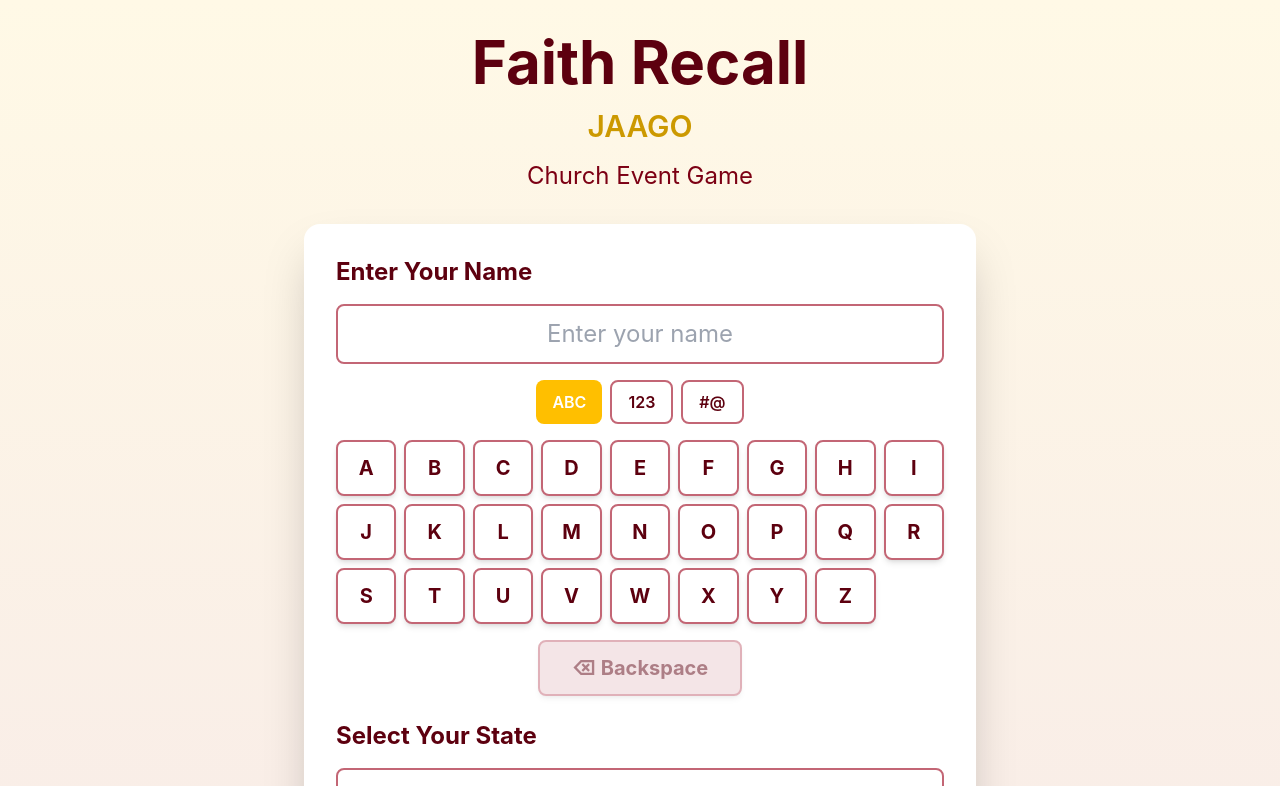
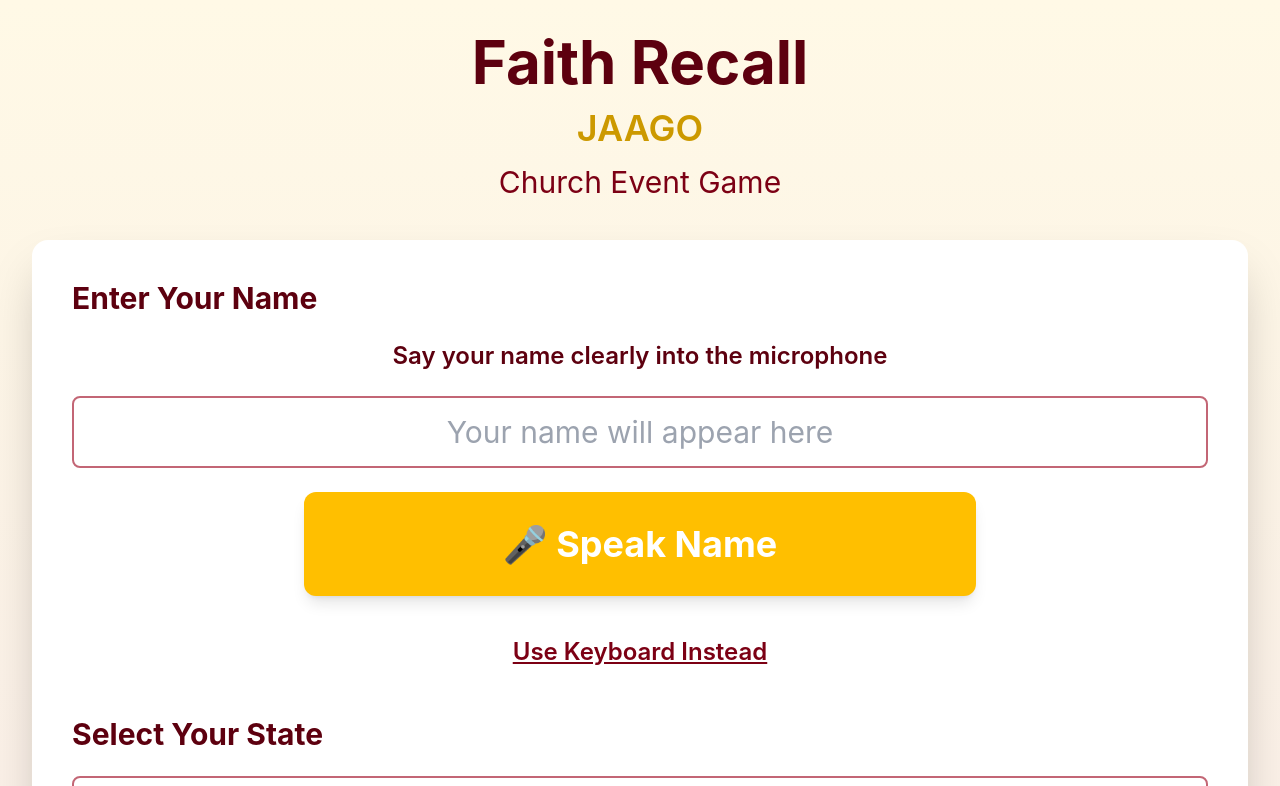
Before and after one commit to dariogeorge21/faith-recall, a Next.js app: page /input in a window 1280 px wide. Shown: the top 786 px of the page. Built offline with nearby package versions, Linux system fonts and the light colour scheme.

Commit message:
fix input page and logic

```diff
--- a/app/input/page.tsx
+++ b/app/input/page.tsx
@@ -3,7 +3,7 @@
 import { useState, useEffect } from 'react'
 import { useRouter } from 'next/navigation'
 import { useGameStore } from '@/store/gameStore'
-import NameInput from '@/components/NameInput'
+import VoiceNameInput from '@/components/VoiceNameInput'
 import StateSelector from '@/components/StateSelector'
 
 export default function InputPage() {
@@ -60,33 +60,33 @@ export default function InputPage() {
   }, [name, region, error, setPlayerName, setPlayerRegion, router])
 
   return (
-    <div className="min-h-screen flex flex-col items-center justify-center p-4 md:p-8">
-      <div className="w-full max-w-2xl">
-        <div className="text-center mb-8">
-          <h1 className="text-4xl md:text-6xl font-bold text-burgundy-700 mb-4">
+    <div className="min-h-screen flex flex-col items-center justify-center p-8">
+      <div className="w-full" style={{ maxWidth: '1400px' }}>
+        <div className="text-center mb-10">
+          <h1 className="text-6xl font-bold text-burgundy-700 mb-4">
             Faith Recall
           </h1>
-          <p className="text-2xl md:text-3xl text-gold-600 font-semibold">
+          <p className="text-4xl text-gold-600 font-semibold">
             JAAGO
           </p>
-          <p className="text-xl md:text-2xl text-burgundy-600 mt-4">
+          <p className="text-3xl text-burgundy-600 mt-4">
             Church Event Game
           </p>
         </div>
 
-        <div className="bg-white rounded-2xl shadow-2xl p-6 md:p-8 mb-6">
-          <div className="mb-6">
-            <label className="block text-xl md:text-2xl font-bold text-burgundy-700 mb-4">
+        <div className="bg-white rounded-2xl shadow-2xl p-10 mb-6">
+          <div className="mb-8">
+            <label className="block text-3xl font-bold text-burgundy-700 mb-6">
               Enter Your Name
             </label>
-            <NameInput
+            <VoiceNameInput
               value={name}
               onChange={handleNameChange}
             />
           </div>
 
-          <div className="mb-6">
-            <label className="block text-xl md:text-2xl font-bold text-burgundy-700 mb-4">
+          <div className="mb-8">
+            <label className="block text-3xl font-bold text-burgundy-700 mb-6">
               Select Your State
             </label>
             <StateSelector
@@ -96,13 +96,13 @@ export default function InputPage() {
           </div>
 
           {error && (
-            <div className="mb-4 p-4 bg-red-100 border-2 border-red-400 rounded-lg text-red-700 text-lg font-semibold text-center">
+            <div className="mb-6 p-6 bg-red-100 border-2 border-red-400 rounded-lg text-red-700 text-2xl font-semibold text-center">
               {error}
             </div>
           )}
 
           {name.trim() && region && !error && (
-            <div className="text-center text-lg text-green-600 font-semibold animate-pulse">
+            <div className="text-center text-2xl text-green-600 font-semibold animate-pulse">
               ✓ Ready to continue...
             </div>
           )}
--- a/components/NameInput.tsx
+++ b/components/NameInput.tsx
@@ -30,24 +30,24 @@ export default function NameInput({ value, onChange, disabled = false }: NameInp
 
   return (
     <div className="w-full">
-      <div className="mb-4">
+      <div className="mb-6">
         <input
           type="text"
           value={value}
           readOnly
-          className="w-full px-4 py-3 text-xl md:text-2xl text-center bg-white border-2 border-burgundy-300 rounded-lg focus:outline-none focus:border-gold-500"
+          className="w-full px-6 py-4 text-3xl text-center bg-white border-2 border-burgundy-300 rounded-lg focus:outline-none focus:border-gold-500"
           placeholder="Enter your name"
         />
       </div>
 
-      <div className="mb-4 flex gap-2 justify-center">
+      <div className="mb-6 flex gap-4 justify-center">
         <button
           onClick={() => {
             setShowNumbers(false)
             setShowSpecial(false)
           }}
           disabled={disabled}
-          className={`px-4 py-2 rounded-lg font-semibold transition-all ${
+          className={`px-6 py-3 text-2xl rounded-lg font-semibold transition-all ${
             !showNumbers && !showSpecial
               ? 'bg-gold-500 text-white'
               : 'bg-white text-burgundy-700 border-2 border-burgundy-300'
@@ -61,7 +61,7 @@ export default function NameInput({ value, onChange, disabled = false }: NameInp
             setShowSpecial(false)
           }}
           disabled={disabled}
-          className={`px-4 py-2 rounded-lg font-semibold transition-all ${
+          className={`px-6 py-3 text-2xl rounded-lg font-semibold transition-all ${
             showNumbers
               ? 'bg-gold-500 text-white'
               : 'bg-white text-burgundy-700 border-2 border-burgundy-300'
@@ -75,7 +75,7 @@ export default function NameInput({ value, onChange, disabled = false }: NameInp
             setShowSpecial(true)
           }}
           disabled={disabled}
-          className={`px-4 py-2 rounded-lg font-semibold transition-all ${
+          className={`px-6 py-3 text-2xl rounded-lg font-semibold transition-all ${
             showSpecial
               ? 'bg-gold-500 text-white'
               : 'bg-white text-burgundy-700 border-2 border-burgundy-300'
@@ -85,13 +85,13 @@ export default function NameInput({ value, onChange, disabled = false }: NameInp
         </button>
       </div>
 
-      <div className="grid grid-cols-6 md:grid-cols-9 gap-2 mb-4">
+      <div className="grid grid-cols-9 gap-3 mb-6">
         {currentChars.map((char) => (
           <button
             key={char}
             onClick={() => handleCharClick(char)}
             disabled={disabled}
-            className="h-12 md:h-14 text-lg md:text-xl font-bold bg-white text-burgundy-700 border-2 border-burgundy-300 rounded-lg shadow-md hover:bg-gold-50 hover:border-gold-400 active:scale-95 transition-all disabled:opacity-50 disabled:cursor-not-allowed touch-manipulation"
+            className="h-16 text-2xl font-bold bg-white text-burgundy-700 border-2 border-burgundy-300 rounded-lg shadow-md hover:bg-gold-50 hover:border-gold-400 active:scale-95 transition-all disabled:opacity-50 disabled:cursor-not-allowed touch-manipulation"
           >
             {char}
           </button>
@@ -102,7 +102,7 @@ export default function NameInput({ value, onChange, disabled = false }: NameInp
         <button
           onClick={handleBackspace}
           disabled={disabled || value.length === 0}
-          className="h-12 md:h-14 px-8 text-lg md:text-xl font-bold bg-burgundy-100 text-burgundy-700 border-2 border-burgundy-300 rounded-lg shadow-md hover:bg-burgundy-200 active:scale-95 transition-all disabled:opacity-50 disabled:cursor-not-allowed touch-manipulation"
+          className="h-16 px-12 text-2xl font-bold bg-burgundy-100 text-burgundy-700 border-2 border-burgundy-300 rounded-lg shadow-md hover:bg-burgundy-200 active:scale-95 transition-all disabled:opacity-50 disabled:cursor-not-allowed touch-manipulation"
         >
           ⌫ Backspace
         </button>
--- /dev/null
+++ b/components/VoiceNameInput.tsx
@@ -0,0 +1,237 @@
+'use client'
+
+import { useState, useEffect, useRef } from 'react'
+import NameInput from './NameInput'
+
+interface VoiceNameInputProps {
+  value: string
+  onChange: (value: string) => void
+  disabled?: boolean
+}
+
+export default function VoiceNameInput({ value, onChange, disabled = false }: VoiceNameInputProps) {
+  const [isListening, setIsListening] = useState(false)
+  const [failedAttempts, setFailedAttempts] = useState(0)
+  const [showKeyboard, setShowKeyboard] = useState(false)
+  const [statusMessage, setStatusMessage] = useState('')
+  const [isSupported, setIsSupported] = useState(false)
+  const recognitionRef = useRef<SpeechRecognition | null>(null)
+
+  useEffect(() => {
+    // Check if Web Speech API is supported
+    const SpeechRecognition =
+      (window as any).SpeechRecognition ||
+      (window as any).webkitSpeechRecognition
+
+    if (SpeechRecognition) {
+      setIsSupported(true)
+      const recognition = new SpeechRecognition()
+      recognition.continuous = false
+      recognition.interimResults = true
+      recognition.lang = 'en-US'
+
+      recognition.onstart = () => {
+        setIsListening(true)
+        setStatusMessage('Listening... Say your name clearly')
+      }
+
+      recognition.onresult = (event: SpeechRecognitionEvent) => {
+        const transcript = Array.from(event.results)
+          .map((result) => result[0].transcript)
+          .join('')
+          .trim()
+
+        if (transcript) {
+          onChange(transcript)
+          setStatusMessage('Name captured!')
+          setFailedAttempts(0) // Reset on success
+
+          // Stop listening after successful capture
+          setTimeout(() => {
+            recognition.stop()
+          }, 500)
+        }
+      }
+
+      recognition.onerror = (event: SpeechRecognitionErrorEvent) => {
+        console.error('Speech recognition error:', event.error)
+
+        let errorMessage = ''
+        if (event.error === 'no-speech') {
+          errorMessage = 'No speech detected. Please try again.'
+        } else if (event.error === 'audio-capture') {
+          errorMessage = 'Microphone not found. Please use keyboard.'
+        } else if (event.error === 'not-allowed') {
+          errorMessage = 'Microphone permission denied. Please use keyboard.'
+          setShowKeyboard(true) // Auto-switch to keyboard
+        } else {
+          errorMessage = 'Voice input failed. Please try again.'
+        }
+
+        setStatusMessage(errorMessage)
+        setIsListening(false)
+
+        // Increment failed attempts
+        setFailedAttempts((prev) => {
+          const newAttempts = prev + 1
+          if (newAttempts >= 2) {
+            setShowKeyboard(true)
+            setStatusMessage('Switching to keyboard input...')
+          }
+          return newAttempts
+        })
+      }
+
+      recognition.onend = () => {
+        setIsListening(false)
+      }
+
+      recognitionRef.current = recognition
+    } else {
+      setIsSupported(false)
+      setShowKeyboard(true)
+      setStatusMessage('Voice input not supported. Using keyboard.')
+    }
+
+    return () => {
+      if (recognitionRef.current) {
+        recognitionRef.current.stop()
+      }
+    }
+  }, [onChange])
+
+  const handleStartListening = () => {
+    if (disabled || !isSupported || showKeyboard) return
+
+    if (recognitionRef.current) {
+      try {
+        recognitionRef.current.start()
+      } catch (error) {
+        console.error('Error starting recognition:', error)
+        setFailedAttempts((prev) => {
+          const newAttempts = prev + 1
+          if (newAttempts >= 2) {
+            setShowKeyboard(true)
+            setStatusMessage('Switching to keyboard input...')
+          }
+          return newAttempts
+        })
+      }
+    }
+  }
+
+  const handleStopListening = () => {
+    if (recognitionRef.current && isListening) {
+      recognitionRef.current.stop()
+    }
+  }
+
+  const handleSwitchToKeyboard = () => {
+    handleStopListening()
+    setShowKeyboard(true)
+    setStatusMessage('Using keyboard input')
+  }
+
+  // Auto-fallback after 2 failed attempts
+  useEffect(() => {
+    if (failedAttempts >= 2 && !showKeyboard) {
+      setShowKeyboard(true)
+      setStatusMessage('Switching to keyboard input...')
+    }
+  }, [failedAttempts, showKeyboard])
+
+  // If voice is not supported or keyboard is shown, use keyboard component
+  if (!isSupported || showKeyboard || failedAttempts >= 2) {
+    return (
+      <div className="w-full">
+        {statusMessage && (
+          <div className="mb-6 p-4 bg-blue-100 border-2 border-blue-400 rounded-lg text-blue-700 text-2xl font-semibold text-center">
+            {statusMessage}
+          </div>
+        )}
+        <NameInput value={value} onChange={onChange} disabled={disabled} />
+      </div>
+    )
+  }
+
+  return (
+    <div className="w-full">
+      {/* Instructions */}
+      <div className="mb-6 text-center">
+        <p className="text-2xl text-burgundy-700 font-semibold mb-2">
+          Say your name clearly into the microphone
+        </p>
+      </div>
+
+      {/* Name Display */}
+      <div className="mb-6">
+        <input
+          type="text"
+          value={value}
+          readOnly
+          className={`w-full px-6 py-4 text-3xl text-center bg-white border-2 rounded-lg focus:outline-none transition-all ${
+            isListening
+              ? 'border-gold-500 shadow-lg shadow-gold-200 animate-pulse'
+              : 'border-burgundy-300'
+          }`}
+          placeholder={isListening ? 'Listening...' : 'Your name will appear here'}
+        />
+      </div>
+
+      {/* Status Message */}
+      {statusMessage && (
+        <div
+          className={`mb-6 p-4 rounded-lg text-2xl font-semibold text-center ${
+            statusMessage.includes('captured') || statusMessage.includes('Listening')
+              ? 'bg-green-100 border-2 border-green-400 text-green-700'
+              : statusMessage.includes('failed') || statusMessage.includes('No speech')
+              ? 'bg-red-100 border-2 border-red-400 text-red-700'
+              : 'bg-blue-100 border-2 border-blue-400 text-blue-700'
+          }`}
+        >
+          {statusMessage}
+        </div>
+      )}
+
+      {/* Voice Input Button */}
+      <div className="flex flex-col gap-6 items-center">
+        <button
+          onClick={isListening ? handleStopListening : handleStartListening}
+          disabled={disabled}
+          className={`w-full max-w-2xl py-8 text-4xl font-bold rounded-xl shadow-lg active:scale-95 transition-all touch-manipulation ${
+            isListening
+              ? 'bg-red-500 text-white hover:bg-red-600 animate-pulse'
+              : 'bg-gold-500 text-white hover:bg-gold-600'
+          } disabled:opacity-50 disabled:cursor-not-allowed`}
+        >
+          {isListening ? (
+            <span className="flex items-center justify-center gap-4">
+              <span className="w-6 h-6 bg-white rounded-full animate-pulse"></span>
+              Stop Recording
+            </span>
+          ) : (
+            <span className="flex items-center justify-center gap-4">
+              🎤 Speak Name
+            </span>
+          )}
+        </button>
+
+        {/* Manual Switch Button */}
+        <button
+          onClick={handleSwitchToKeyboard}
+          disabled={disabled}
+          className="px-8 py-4 text-2xl font-semibold text-burgundy-600 hover:text-burgundy-700 underline touch-manipulation disabled:opacity-50"
+        >
+          Use Keyboard Instead
+        </button>
+
+        {/* Failed Attempts Indicator */}
+        {failedAttempts > 0 && failedAttempts < 2 && (
+          <p className="text-xl text-burgundy-600">
+            Attempt {failedAttempts} of 2. Will switch to keyboard after 2 failed attempts.
+          </p>
+        )}
+      </div>
+    </div>
+  )
+}
--- a/tailwind.config.ts
+++ b/tailwind.config.ts
@@ -65,6 +65,9 @@ const config: Config = {
           '100%': { opacity: '0', transform: 'scale(0.8)' },
         },
       },
+      gridTemplateColumns: {
+        '13': 'repeat(13, minmax(0, 1fr))',
+      },
     },
   },
   plugins: [],
--- a/tsconfig.json
+++ b/tsconfig.json
@@ -22,6 +22,6 @@
       "@/*": ["./*"]
     }
   },
-  "include": ["next-env.d.ts", "**/*.ts", "**/*.tsx", ".next/types/**/*.ts"],
+  "include": ["next-env.d.ts", "**/*.ts", "**/*.tsx", ".next/types/**/*.ts", "types/**/*.d.ts"],
   "exclude": ["node_modules"]
 }
```
Also changed, not shown: components/StateSelector.tsx (+5 -5 lines), types/speech-recognition.d.ts (added, +68 -0 lines).
